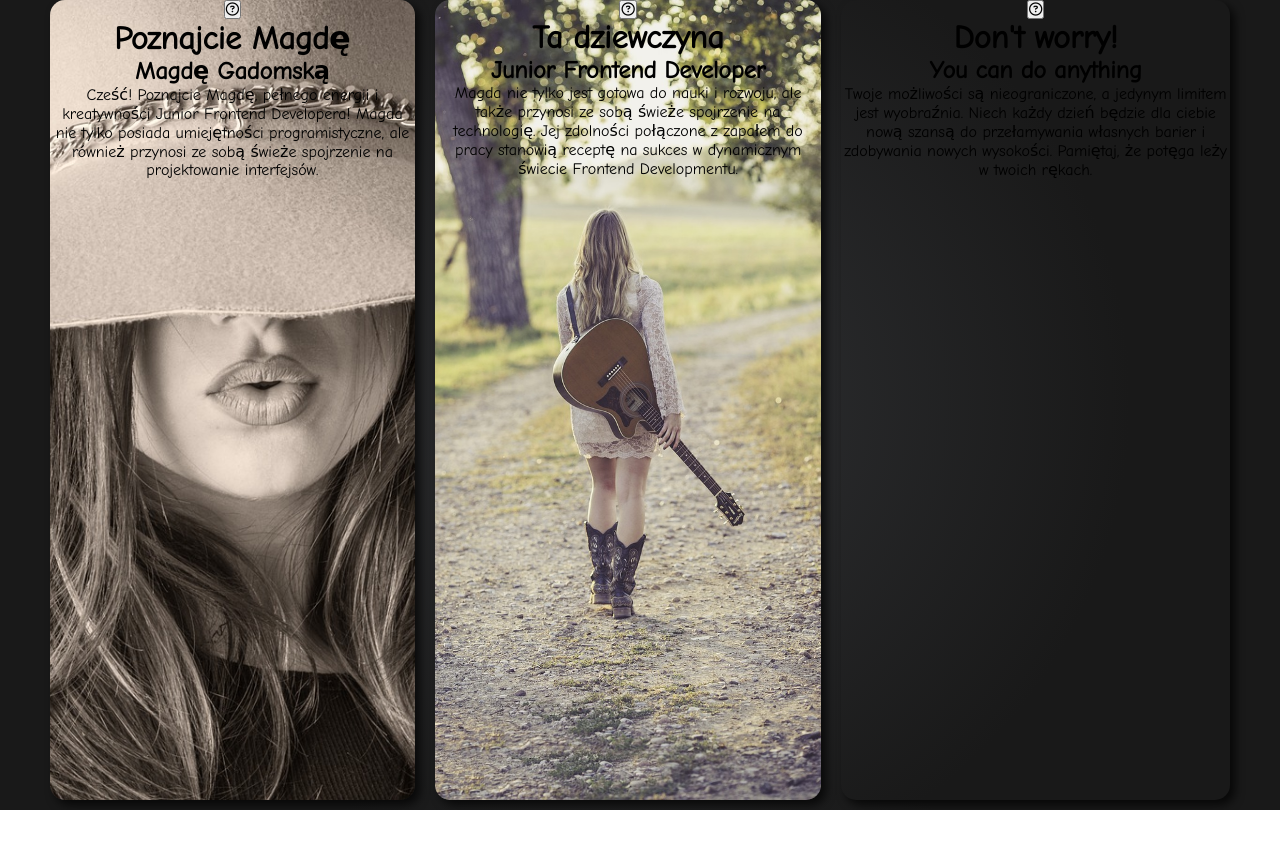
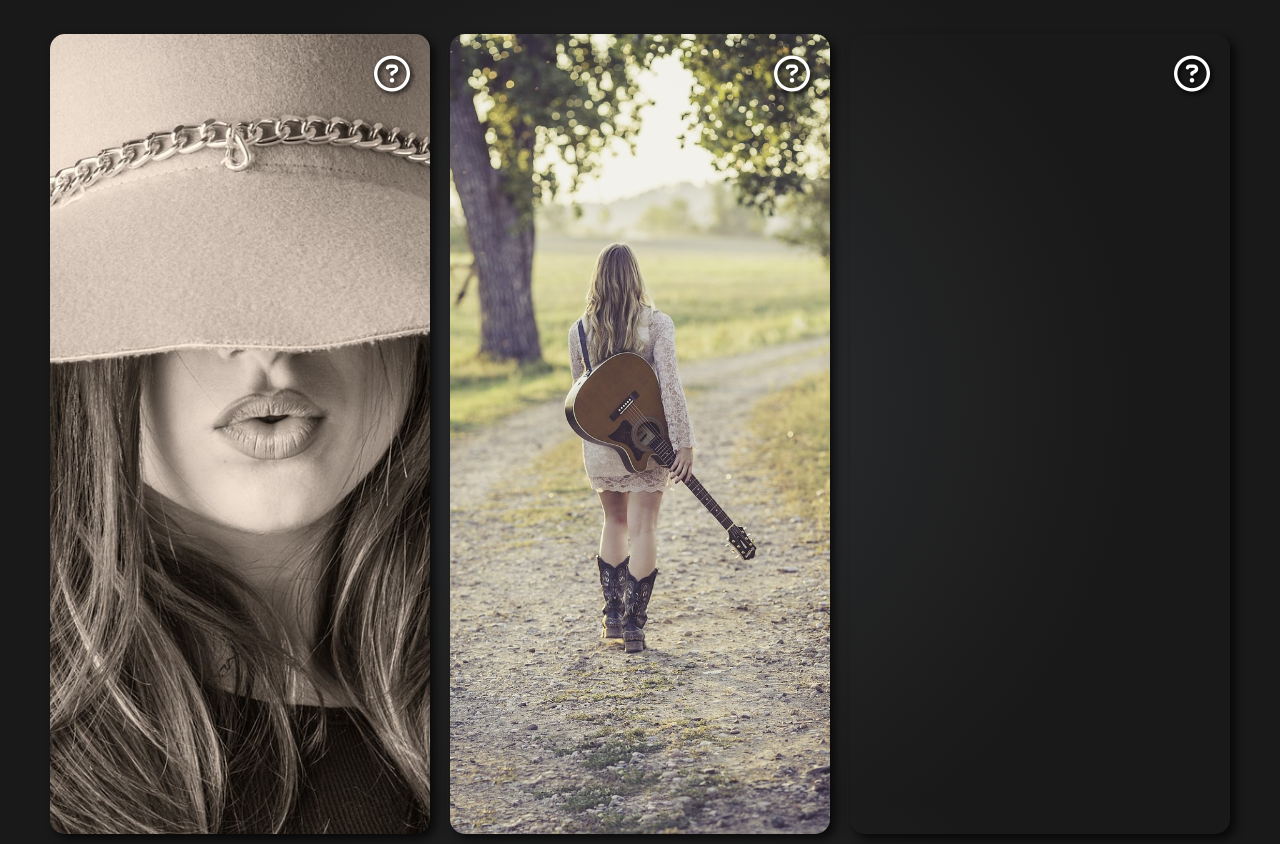
Before and after one commit to maglana/CodeDiversityRepo, a website built with Vite: page src/components/movingPhotoComponent/index.html in a window 1280 px wide. Before the commit the page ends 810 px from the top, so only its background shows below. Built offline with nearby package versions, Linux system fonts and the light colour scheme.

Commit message:
clip-path and decoration

```diff
--- a/src/components/movingPhotoComponent/index.html
+++ b/src/components/movingPhotoComponent/index.html
@@ -22,6 +22,8 @@
 	</head>
 
 	<body>
+		<div>
+			<h1 class="title">Poznaj mnie <i class="fa-solid fa-hat-cowboy"></i></h1>
 			<div class="girlCards">
 				<div class="card firstGirl">
 					<button><i class="far fa-question-circle"></i></button>
@@ -29,7 +31,10 @@
 						<h1>Poznajcie Magdę</h1>
 						<h2>Magdę Gadomską</h2>
 						<p>
-						Cześć! Poznajcie Magdę, pełnego energii i kreatywności Junior Frontend Developera! Magda nie tylko posiada umiejętności programistyczne, ale również przynosi ze sobą świeże spojrzenie na projektowanie interfejsów.
+							Cześć! Poznajcie Magdę, pełnego energii i kreatywności Junior
+							Frontend Developera! Magda nie tylko posiada umiejętności
+							programistyczne, ale również przynosi ze sobą świeże spojrzenie na
+							projektowanie interfejsów.
 						</p>
 					</div>
 				</div>
@@ -39,7 +44,10 @@
 						<h1>Ta dziewczyna</h1>
 						<h2>Junior Frontend Developer</h2>
 						<p>
-						Magda nie tylko jest gotowa do nauki i rozwoju, ale także przynosi ze sobą świeże spojrzenie na technologię. Jej zdolności połączone z zapałem do pracy stanowią receptę na sukces w dynamicznym świecie Frontend Developmentu.
+							Magda nie tylko jest gotowa do nauki i rozwoju, ale także przynosi
+							ze sobą świeże spojrzenie na technologię. Jej zdolności połączone
+							z zapałem do pracy stanowią receptę na sukces w dynamicznym
+							świecie Frontend Developmentu.
 						</p>
 					</div>
 				</div>
@@ -49,8 +57,12 @@
 						<h1>Don't worry!</h1>
 						<h2>You can do anything</h2>
 						<p>
-						Twoje możliwości są nieograniczone, a jedynym limitem jest wyobraźnia. Niech każdy dzień będzie dla ciebie nową szansą do przełamywania własnych barier i zdobywania nowych wysokości. Pamiętaj, że potęga leży w twoich rękach.
+							Twoje możliwości są nieograniczone, a jedynym limitem jest
+							wyobraźnia. Niech każdy dzień będzie dla ciebie nową szansą do
+							przełamywania własnych barier i zdobywania nowych wysokości.
+							Pamiętaj, że potęga leży w twoich rękach.
 						</p>
+					</div>
 				</div>
 			</div>
 		</div>
--- a/src/components/movingPhotoComponent/style.css
+++ b/src/components/movingPhotoComponent/style.css
@@ -9,29 +9,78 @@ body {
 	justify-content: center;
 	align-items: center;
 	height: 100vh;
-    font-family: 'Comic Neue', cursive;
-    background: radial-gradient(circle, rgba(43, 44, 46, 1) 13%, rgba(25, 25, 25, 1) 65%);
+	font-family: "Comic Neue", cursive;
+	background: radial-gradient(
+		circle,
+		rgba(43, 44, 46, 1) 13%,
+		rgba(25, 25, 25, 1) 65%
+	);
 }
-.girlCards{
+.title{
+    text-align: center;
+    margin-bottom: 30px;
+    text-transform: uppercase ;
+}
+.girlCards {
 	display: flex;
 	width: 1200px;
 }
-.card{
+.card {
 	position: relative;
 	margin: 10px;
 	height: 800px;
+	width: 50%;
 	text-align: center;
 	background-position: center;
 	background-size: cover;
 	border-radius: 15px;
-    box-shadow: 5px 5px 10px rgba(0, 0, 0, .7);
+	box-shadow: 5px 5px 10px rgba(0, 0, 0, 0.7);
+	overflow: hidden;
 }
-.firstGirl{
-    background-image: url('photo/fashion.jpg');
+.firstGirl {
+	background-image: url("photo/fashion.jpg");
 }
-.secondGirl{
-    background-image: url('photo/guitar.jpg');
+.secondGirl {
+	background-image: url("photo/guitar.jpg");
 }
-.thirdGirl{
+.thirdGirl {
 	background-image: url("photo/girl.jpg");
 }
+button {
+	position: absolute;
+	top: 10px;
+	right: 10px;
+	padding: 10px;
+	background: none;
+	border: none;
+	color: #ffffff;
+	font-size: 36px;
+	text-shadow: 2px 2px 5px rgb(0, 0, 0);
+	cursor: crosshair;
+    z-index: 10;
+}
+button:hover ~ .text {
+	clip-path: circle(130% at 50% 90%);
+}
+.text {
+	display: flex;
+	flex-direction: column;
+	justify-content: flex-end;
+	position: absolute;
+	top: 0;
+	bottom: 0;
+	right: 0;
+	left: 0;
+	padding: 80px 30px;
+	background-color: rgba(0, 0, 0, 0.85);
+	color: #ffffff;
+	clip-path: circle(0 at 50% 90%);
+	transition: 0.8s;
+}
+h1 {
+	color: fuchsia;
+}
+h2 {
+	margin-bottom: 30px;
+	color: rgb(141, 138, 138);
+}
```
Lines whose indentation alone changed are shown as unchanged.
